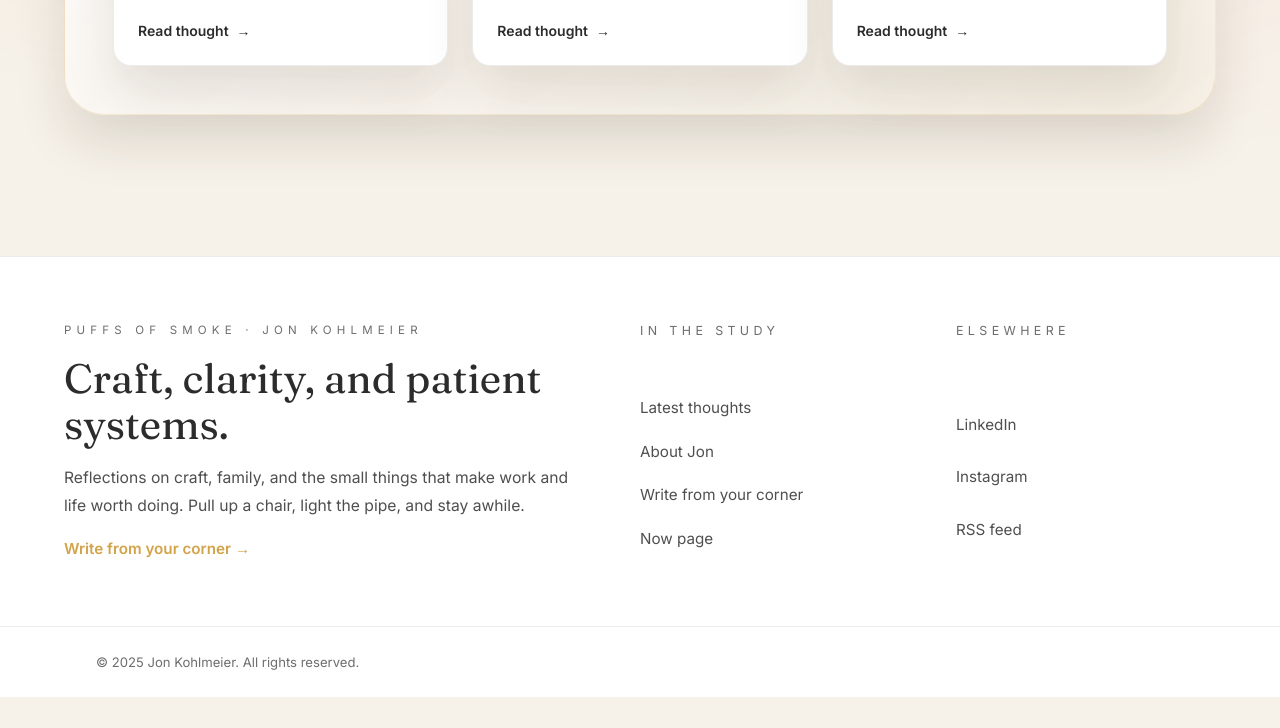
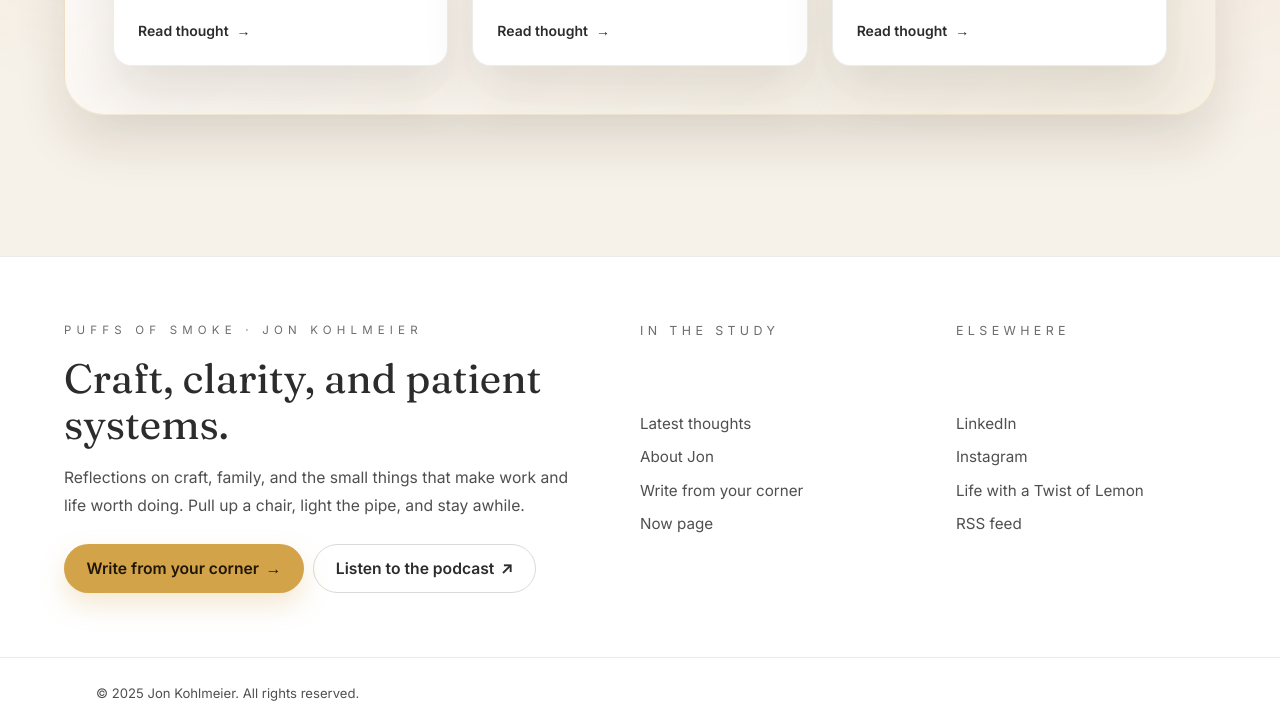
Before and after one commit to jonkohlmeier/jonkohlmeier.com, an Astro site: page / in a window 1280 px wide. Shown: the part 1632-2360 px from the top of the page. Before the commit the page ends 2329 px from the top, so only its background shows below. Built offline with nearby package versions, Linux system fonts and the light colour scheme; Astro itself is replaced by a stand-in of ours.

Commit message:
update footer for UX and accessibility

```diff
--- a/src/components/Footer.astro
+++ b/src/components/Footer.astro
@@ -1,4 +1,5 @@
 ---
+import { SOCIAL } from '../consts';
 import { SOCIAL_LINKS } from '../data/social';
 
 const year = new Date().getFullYear();
@@ -8,6 +9,8 @@
   { href: '/contact/', label: 'Write from your corner' },
   { href: '/now/', label: 'Now page' },
 ];
+const studyHeadingId = 'footer-study-heading';
+const socialHeadingId = 'footer-social-heading';
 ---
 
 <footer class="site-footer">
@@ -19,11 +22,21 @@
         Reflections on craft, family, and the small things that make work and life worth doing. Pull up a chair, light
         the pipe, and stay awhile.
       </p>
-      <a class="footer-cta" href="/contact/">Write from your corner →</a>
+      <div class="footer-actions">
+        <a class="footer-cta footer-cta--primary" href="/contact/">
+          <span>Write from your corner</span>
+          <span aria-hidden="true">→</span>
+        </a>
+        <a class="footer-cta footer-cta--secondary" href={SOCIAL.podcast} target="_blank" rel="noopener noreferrer">
+          <span>Listen to the podcast</span>
+          <span aria-hidden="true">↗</span>
+        </a>
+      </div>
     </div>
 
     <div class="footer-links">
-      <p>In the study</p>
+      <p id={studyHeadingId} class="footer-group-label">In the study</p>
+      <nav aria-labelledby={studyHeadingId}>
         <ul>
           {studyLinks.map((link) => (
             <li>
@@ -31,10 +44,12 @@
             </li>
           ))}
         </ul>
+      </nav>
     </div>
 
     <div class="footer-social">
-      <p>Elsewhere</p>
+      <p id={socialHeadingId} class="footer-group-label">Elsewhere</p>
+      <nav aria-labelledby={socialHeadingId}>
         <ul>
           {SOCIAL_LINKS.map((link) => (
             <li>
@@ -48,6 +63,7 @@
             </li>
           ))}
         </ul>
+      </nav>
     </div>
   </div>
   <div class="footer-bottom">
--- a/src/components/Header.astro
+++ b/src/components/Header.astro
@@ -14,6 +14,8 @@
   linkedin: '<path d="M4.98 3.5a2.5 2.5 0 1 1 0 5 2.5 2.5 0 0 1 0-5Zm.02 6H2v11h3V9.5Zm6.12 0H9v11h3v-5.7c0-1.47.7-2.3 1.91-2.3 1.1 0 1.79.74 1.79 2.3V20.5h3v-6.3c0-2.98-1.59-4.5-3.72-4.5-1.64 0-2.36.9-2.77 1.54V9.5Z" />',
   instagram:
     '<rect x="3" y="3" width="18" height="18" rx="4" /><path d="M9 12a3 3 0 1 0 6 0 3 3 0 0 0-6 0Z" /><circle cx="17" cy="7" r="1" />',
+  podcast:
+    '<path d="M6 11a6 6 0 0 1 12 0v4" /><path d="M8.5 15v-3.2a3.5 3.5 0 1 1 7 0V15" /><path d="M10.5 15V21" /><path d="M13.5 15V21" />',
   rss: '<path d="M5 19a2 2 0 1 1 0-4 2 2 0 0 1 0 4Zm10-1H12c0-3.87-3.13-7-7-7V8c5.52 0 10 4.48 10 10Zm4 0h-3c0-6.63-5.37-12-12-12V3c8.28 0 15 6.72 15 15Z" />',
 };
 ---
--- a/src/data/social.ts
+++ b/src/data/social.ts
@@ -1,5 +1,7 @@
+import { SOCIAL } from '../consts';
+
 export interface SocialLink {
-  name: 'linkedin' | 'instagram' | 'rss';
+  name: 'linkedin' | 'instagram' | 'podcast' | 'rss';
   label: string;
   url: string;
 }
@@ -16,6 +18,11 @@
     url: 'https://www.instagram.com/jon.kohlmeier/',
   },
   {
+    name: 'podcast',
+    label: 'Life with a Twist of Lemon',
+    url: SOCIAL.podcast,
+  },
+  {
     name: 'rss',
     label: 'RSS feed',
     url: '/rss.xml',
--- a/src/styles/global.css
+++ b/src/styles/global.css
@@ -1087,6 +1087,13 @@
   max-width: 32rem;
 }
 
+.footer-actions {
+  display: flex;
+  flex-wrap: wrap;
+  gap: 0.6rem;
+  margin-top: 0.5rem;
+}
+
 .footer-eyebrow {
   font-size: 0.72rem;
   letter-spacing: 0.45em;
@@ -1110,8 +1117,41 @@
 }
 
 .footer-cta {
-  font-size: 0.95rem;
+  display: inline-flex;
+  align-items: center;
+  gap: 0.4rem;
+  font-size: 0.98rem;
   font-weight: 600;
+  border-radius: 999px;
+  padding: 0.65rem 1.35rem;
+  border: 1px solid transparent;
+  transition: background 0.2s ease, color 0.2s ease, border-color 0.2s ease, box-shadow 0.2s ease,
+    transform 0.2s ease;
+}
+
+.footer-cta--primary {
+  background: var(--color-accent);
+  color: var(--color-accent-contrast);
+  box-shadow: 0 12px 26px rgba(211, 163, 74, 0.25);
+}
+
+.footer-cta--primary:hover,
+.footer-cta--primary:focus-visible {
+  background: var(--color-accent-strong);
+  color: var(--color-accent-contrast);
+  box-shadow: 0 14px 32px rgba(211, 163, 74, 0.35);
+  transform: translateY(-1px);
+}
+
+.footer-cta--secondary {
+  border-color: var(--color-border-strong);
+  color: var(--color-text);
+  background: transparent;
+}
+
+.footer-cta--secondary:hover,
+.footer-cta--secondary:focus-visible {
+  border-color: var(--color-accent);
   color: var(--color-accent);
 }
 
@@ -1121,8 +1161,7 @@
   gap: 0.75rem;
 }
 
-.footer-links p,
-.footer-social p {
+.footer-group-label {
   margin: 0;
   font-size: 0.78rem;
   letter-spacing: 0.35em;
@@ -1155,7 +1194,7 @@
   border-top: 1px solid var(--color-border);
   padding: 1.5rem 0;
   font-size: 0.82rem;
-  color: var(--color-text-muted);
+  color: var(--color-text-subtle);
 }
 
 :root[data-theme='dark'] .footer-bottom {
```
Lines whose indentation alone changed are shown as unchanged.
